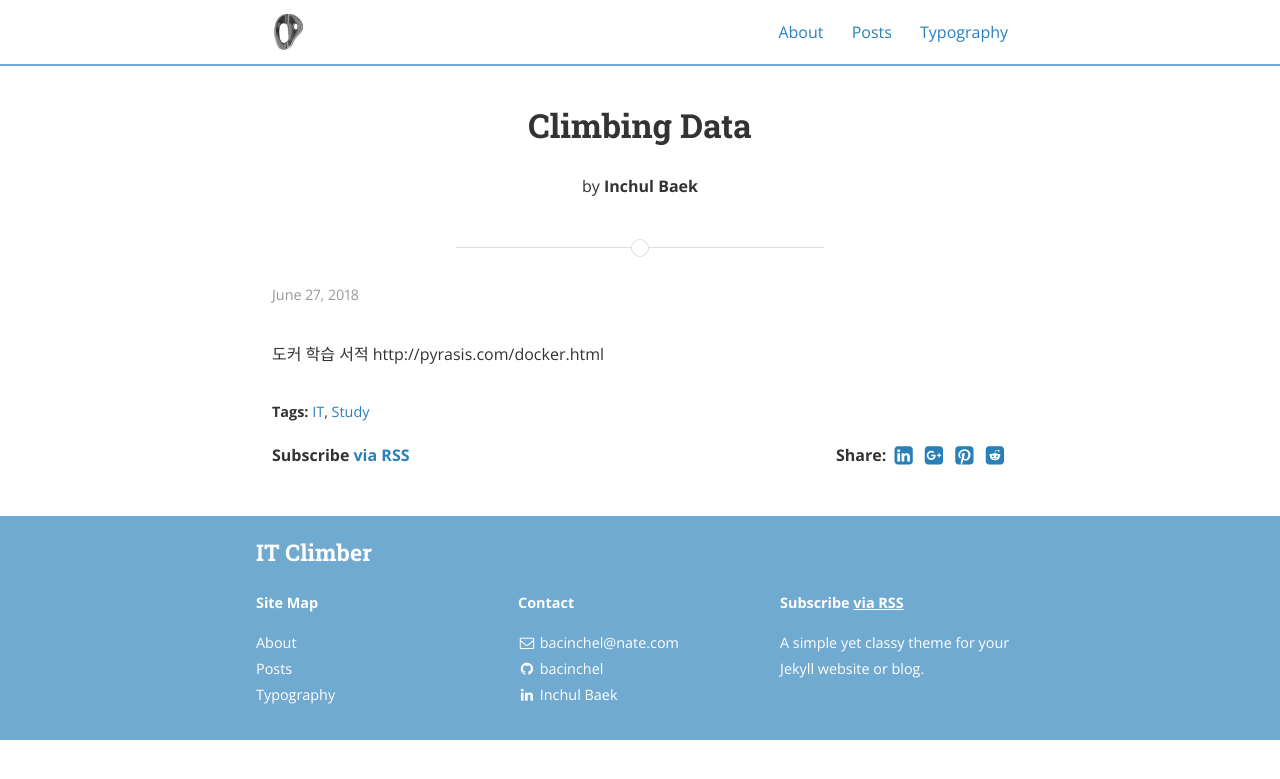
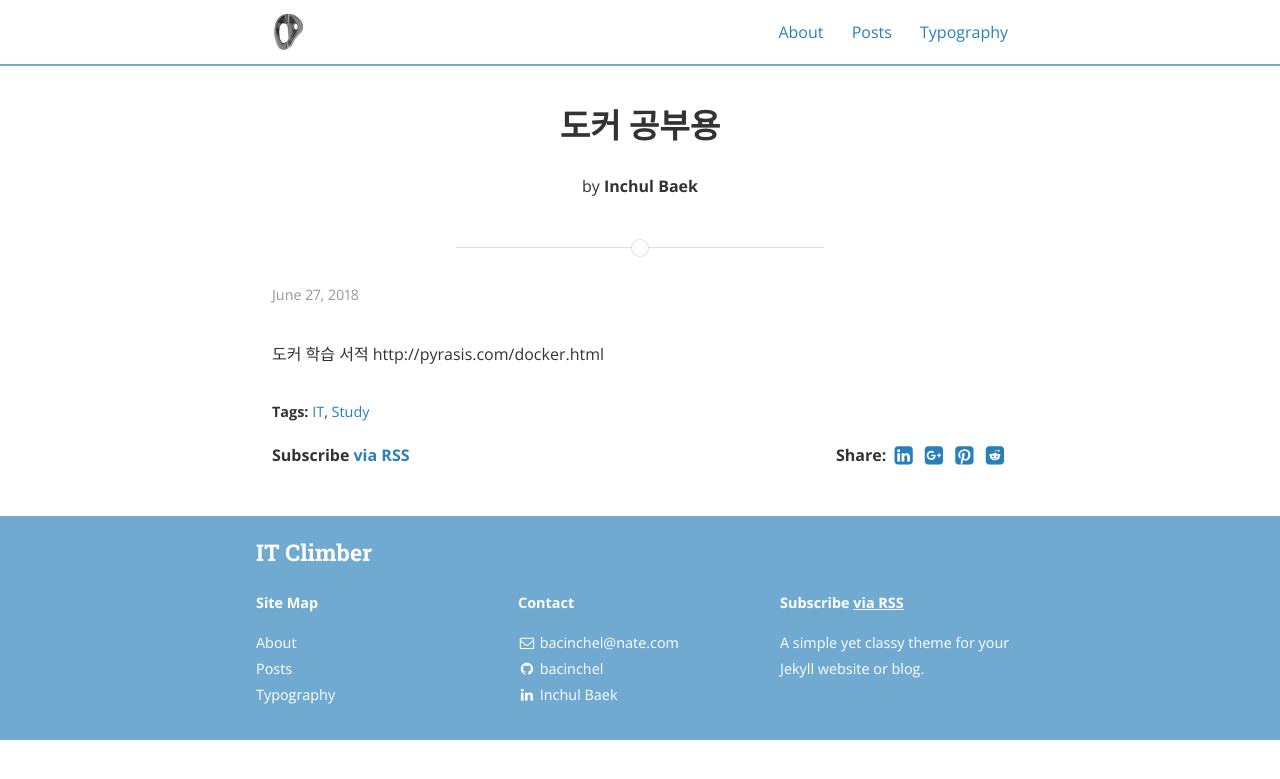
Before and after one commit to bacinchel/bacinchel.github.io, a Jekyll site: the page built from _posts/2018-06-27-Docker-Study.markdown, in a window 1280 px wide. Shown: the top 779 px of the page. Built offline with Jekyll 4.4.1, drawn with Linux system fonts in a browser that asks for light colours; nearby versions of some CDN libraries.

Commit message:
Update 2018-06-27-Docker-Study.markdown

```diff
--- a/_posts/2018-06-27-Docker-Study.markdown
+++ b/_posts/2018-06-27-Docker-Study.markdown
@@ -1,6 +1,6 @@
 ---
 layout: post
-title:  "Climbing Data"
+title:  "도커 공부용 "
 date:   2018-06-27 08:43:59
 author: Inchul Baek
 categories:
```
